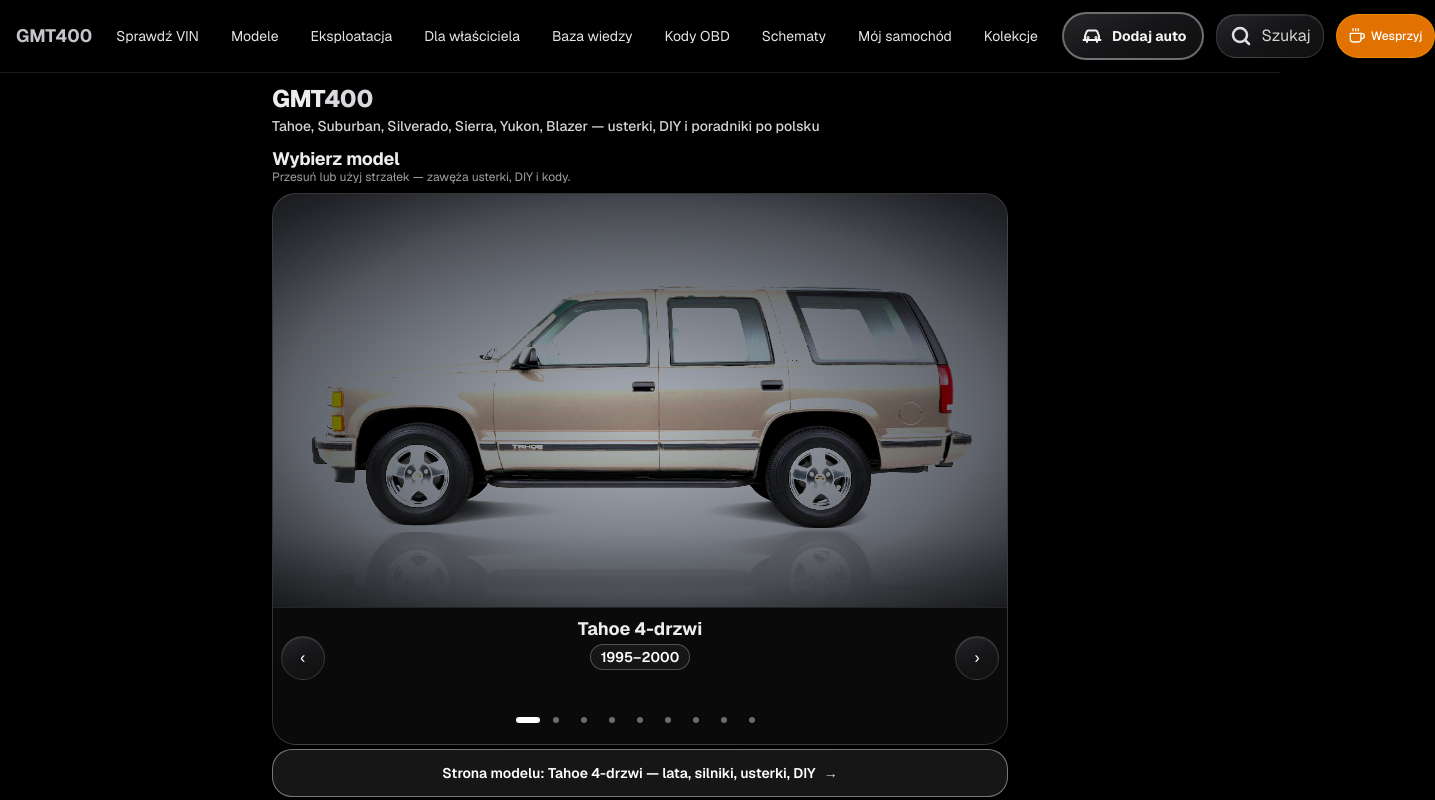
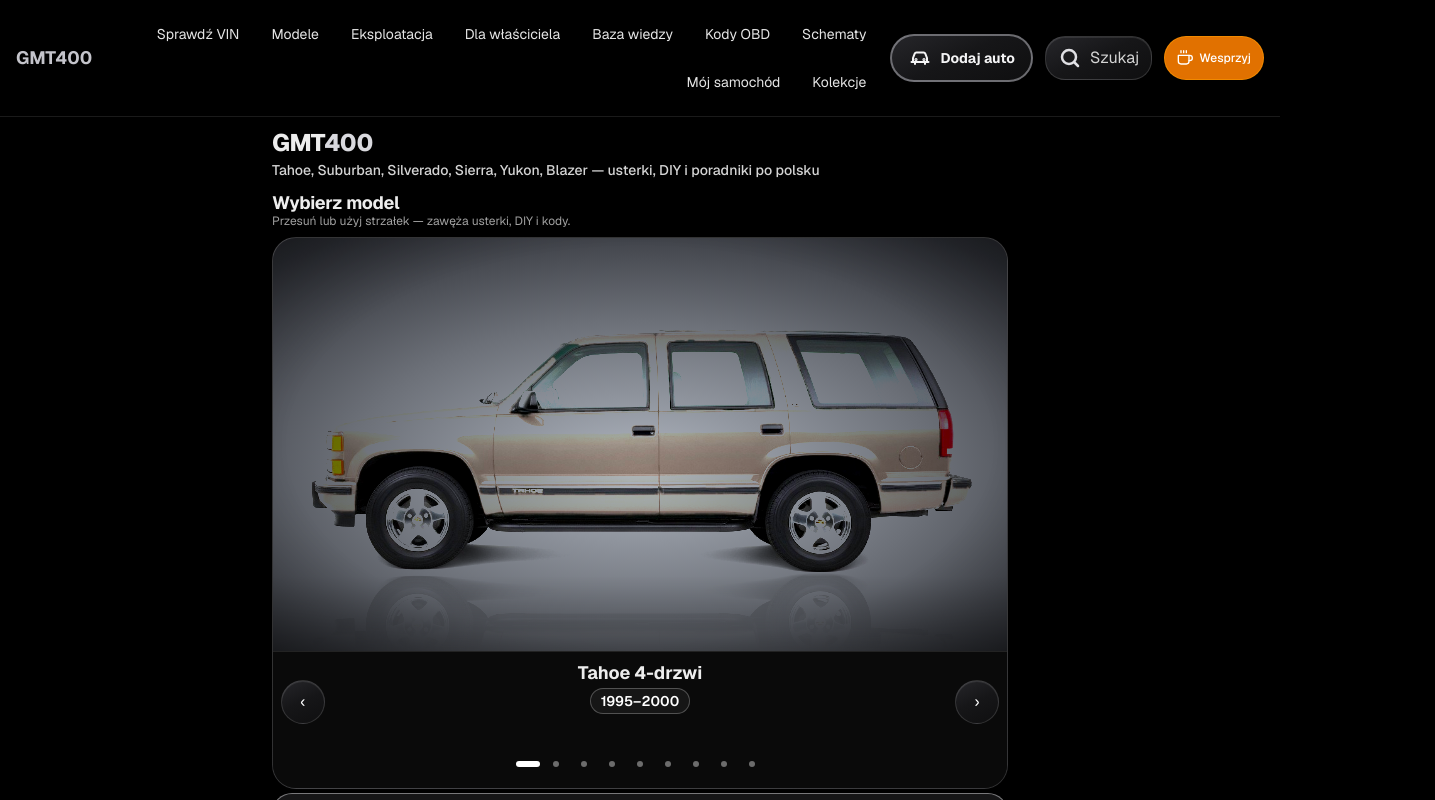
Before and after one commit to tsrc4mm9gg-netizen/gmt400-app, a Next.js app: page / in a window 1280 px wide. Shown: the top 800 px of the page, 1435 px wide, since content can reach past the window. Built offline with nearby package versions, Linux system fonts and the light colour scheme.

Commit message:
fix(ui): allow desktop header navigation to reflow

```diff
--- /dev/null
+++ b/src/app/header-reflow.css
@@ -0,0 +1,25 @@
+@media (min-width: 1024px) {
+  [data-testid='site-header'] > div {
+    min-width: 0;
+  }
+
+  [data-testid='site-header'] nav[aria-label='Nawigacja główna'] {
+    min-width: 0;
+  }
+
+  [data-testid='site-header'] nav[aria-label='Nawigacja główna'] > ul {
+    flex-wrap: wrap;
+    white-space: normal;
+    row-gap: 0.25rem;
+  }
+
+  [data-testid='site-header'] nav[aria-label='Nawigacja główna'] li {
+    min-width: 0;
+    max-width: 100%;
+  }
+
+  [data-testid='site-header'] nav[aria-label='Nawigacja główna'] a {
+    max-width: 100%;
+    overflow-wrap: anywhere;
+  }
+}
--- a/src/app/layout.tsx
+++ b/src/app/layout.tsx
@@ -1,6 +1,7 @@
 import type { Metadata, Viewport } from "next";
 import { Geist, Geist_Mono } from "next/font/google";
 import "./globals.css";
+import "./header-reflow.css";
 import VehicleProfileProvider from "./VehicleProfileProvider";
 import BackToTop from './ui/BackToTop';
 import QuickLinksBar from './ui/QuickLinksBar';
```
